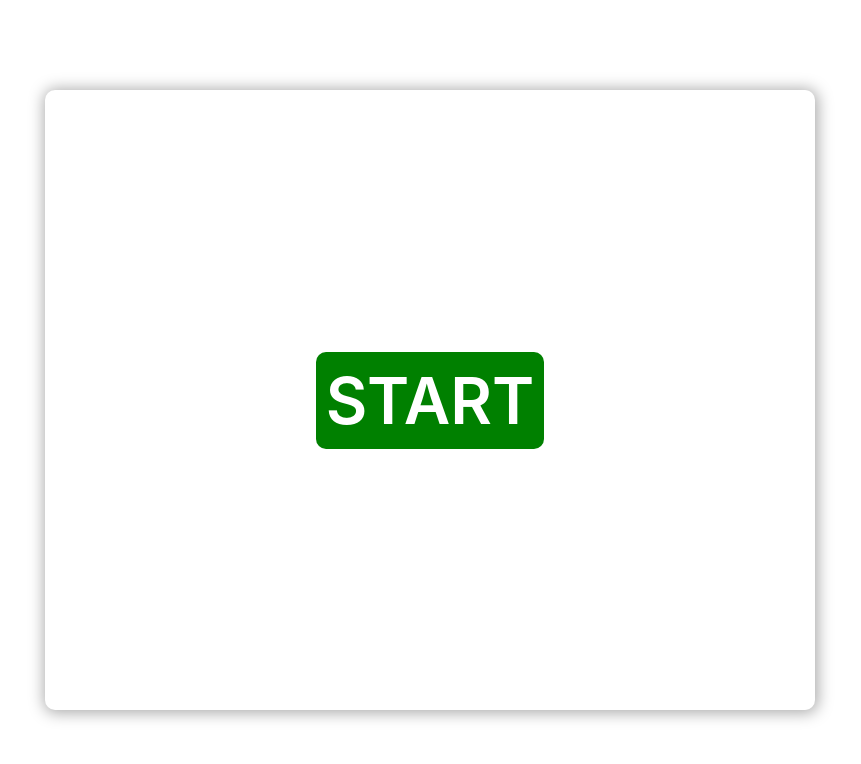
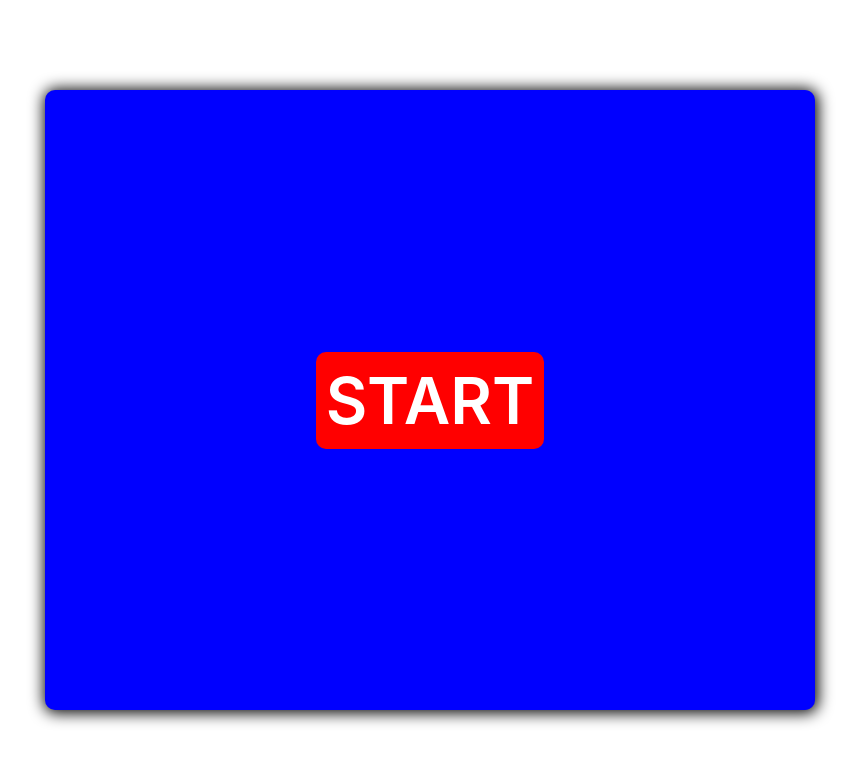
Before and after one commit to elemermelada/connect-4, a React (Create React App) app: page / in a window 1280 px wide. Shown: the top 764 px of the page, without its empty margins (210-1071 px from the left). Built offline with nearby package versions, Linux system fonts and the light colour scheme.

Commit message:
nice winner feedback

```diff
--- a/src/Board.css
+++ b/src/Board.css
@@ -3,14 +3,15 @@
     height: min(0.8*750px, 0.8*80vw);
     padding:10px;
     border-radius: 10px;
-    box-shadow:1px 1px 15px 2px #aaaaaa;
+    background-color: blue;
+    box-shadow:1px 1px 15px 2px #000000;
     /* border:1px solid #aaaaaa; */
     margin:auto;
     display:flex;
 }
 .start_button {
     cursor: pointer;
-    background-color: green;
+    background-color: red;
     color:white;
     padding: 10px;
     border-radius: 10px;
--- a/src/Column.css
+++ b/src/Column.css
@@ -7,13 +7,13 @@
 }
 
 .selected {
-    box-shadow:1px 1px 15px 2px yellow !important;
+    box-shadow:2px 2px 30px 4px orange !important;
 }
 
 .move {
     margin-left: auto;
     margin-right: auto;
-    box-shadow:1px 1px 15px 2px #aaaaaa;
+    box-shadow:1px 1px 15px 2px #99f;
 
     width: min(750px/7/1.2, 80vw/7/1.2);   /* TODO - using sass or something would be great to change the board size here */
     height: min(750px/7/1.2, 80vw/7/1.2);
--- a/src/Column.tsx
+++ b/src/Column.tsx
@@ -35,8 +35,8 @@ export class Column {
 
 export const renderMove = (move: Move, isSelected: boolean) => {
   var col = "white";
-  if (move === 1) col = "green";
-  if (move === -1) col = "red";
+  if (move === 1) col = "red";
+  if (move === -1) col = "yellow";
 
   return (
     <div
```
